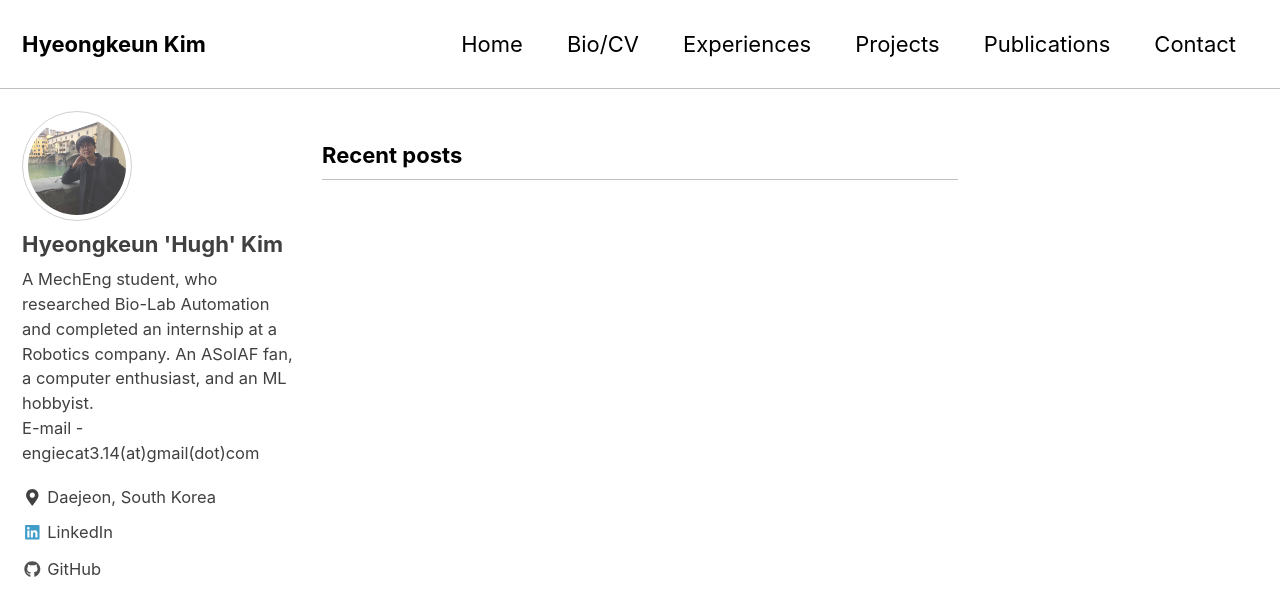
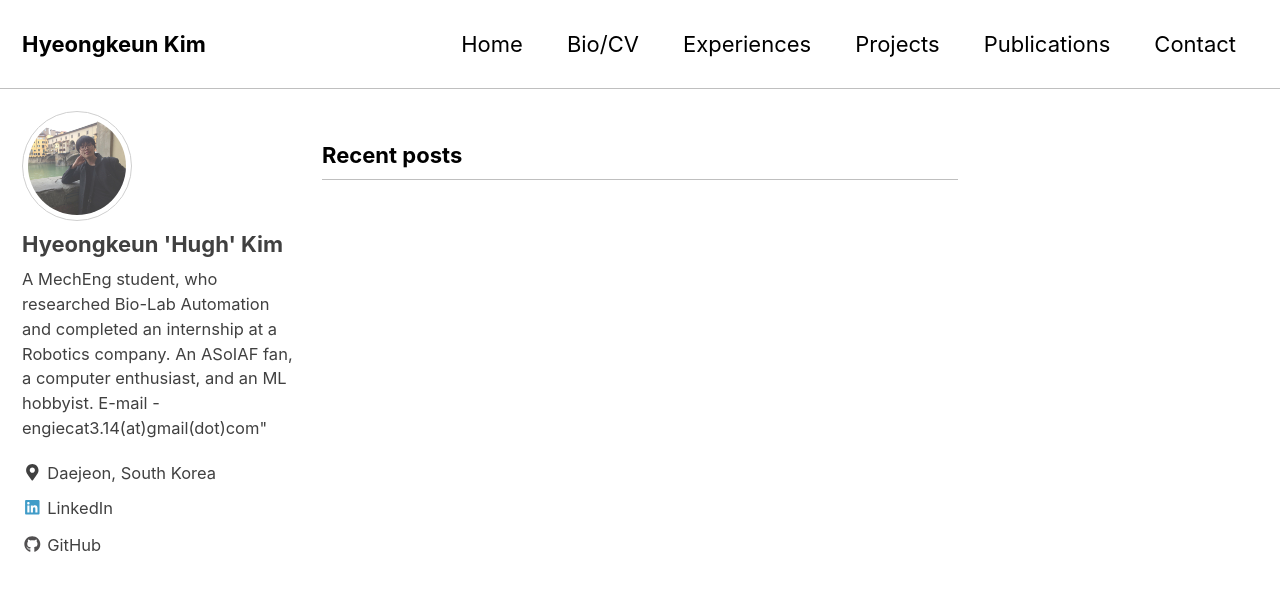
Before and after one commit to engiecat/engiecat.github.io, a Jekyll site: the page built from index.html, in a window 1280 px wide and 900 px high. Shown: the top 616 px of the window. Built offline with Jekyll 4.4.1, drawn with Linux system fonts in a browser that asks for light colours; nearby versions of some CDN libraries; the list of posts is cut into pages by our own code.

Commit message:
multiline yml?

```diff
--- a/_config.yml
+++ b/_config.yml
@@ -102,7 +102,9 @@
 author:
   name             : "Hyeongkeun 'Hugh' Kim"
   avatar           : "/assets/images/Kim_at_florence.jpg"
-  bio              : "A MechEng student, who researched Bio-Lab Automation and completed an internship at a Robotics company. An ASoIAF fan, a computer enthusiast, and an ML hobbyist. <br/> E-mail - engiecat3.14(at)gmail(dot)com"
+  bio              : |
+    A MechEng student, who researched Bio-Lab Automation and completed an internship at a Robotics company. An ASoIAF fan, a computer enthusiast, and an ML hobbyist.
+    E-mail - engiecat3.14(at)gmail(dot)com"
   location         : "Daejeon, South Korea"
   email            :
   uri              :
```
